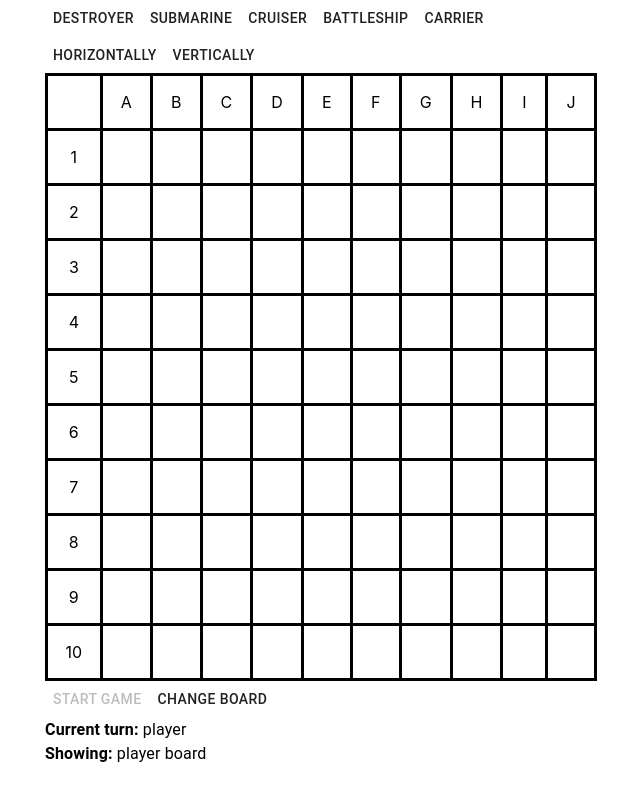
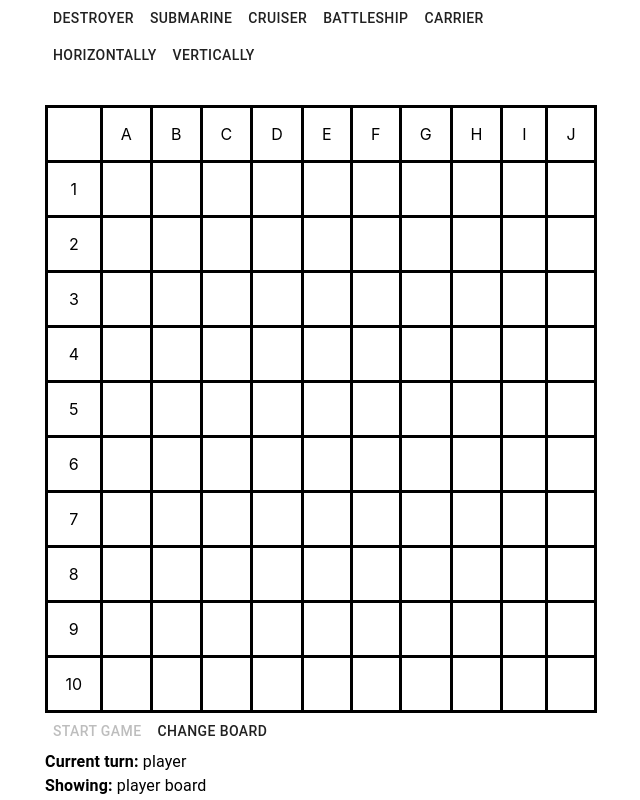
Before and after one commit to NinetiesPaul/react-js-battleship, a React (Create React App) app: page / in a window 1280 px wide. Shown: the whole page, without its empty margins (319-959 px from the left). Built offline with nearby package versions, Linux system fonts and the light colour scheme.

Commit message:
message area styling

```diff
--- a/src/index.css
+++ b/src/index.css
@@ -11,3 +11,8 @@ code {
   font-family: source-code-pro, Menlo, Monaco, Consolas, 'Courier New',
     monospace;
 }
+
+#messageBox {
+  min-height: 1.5em;
+  margin-bottom: 0.5em;
+}
```
